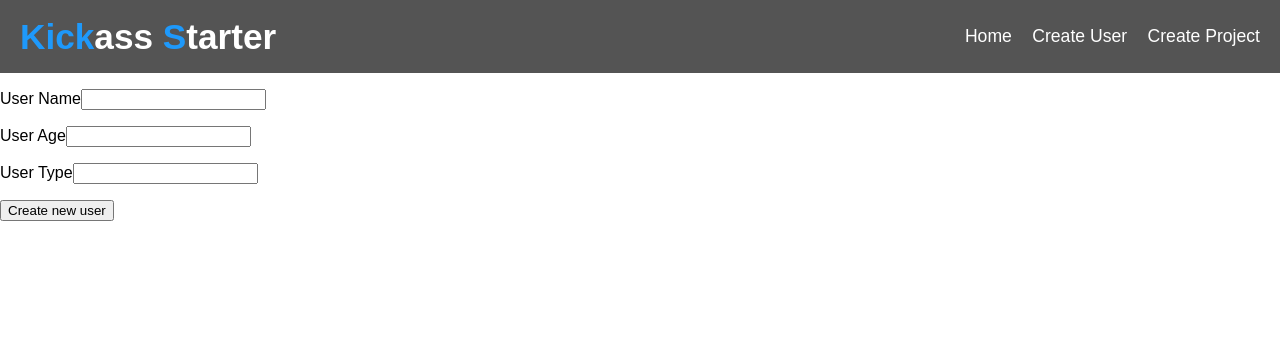
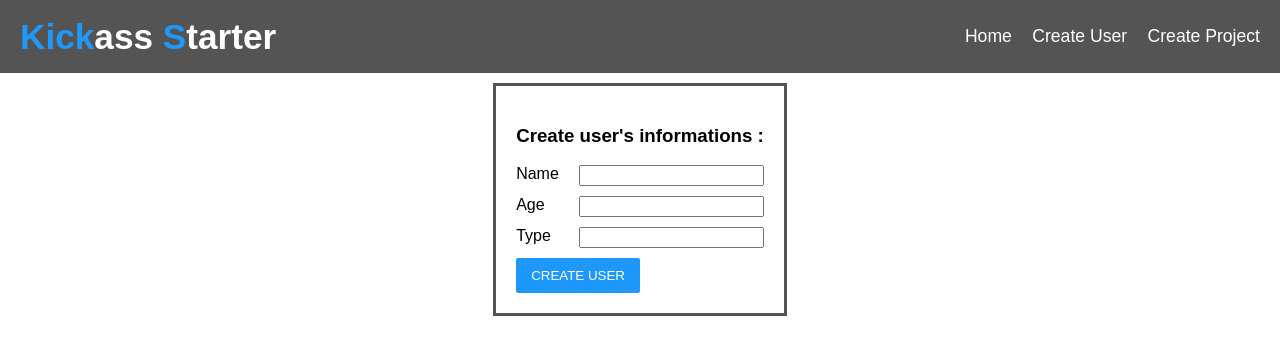
Before and after one commit to simplonco/react-kickass-exercice, a React (Create React App) app in the folder kickass-starter/: page /newuser in a window 1280 px wide. Shown: the top 354 px of the page. Built offline with nearby package versions, Linux system fonts and the light colour scheme.

Commit message:
userForm component done

```diff
--- a/kickass-starter/src/component/List/List.js
+++ b/kickass-starter/src/component/List/List.js
@@ -3,15 +3,17 @@ import { API } from './../../variables';
 
 const List = (props) => {
 
-	function handleDeleteUser(e, userId) {
+	function handleDeleteItem(e, itemId) {
 		e.stopPropagation();
-		fetch(`${API}/${props.elementsType}/${userId}`, { method: 'DELETE' })
+		fetch(`${API}/${props.elementsType}/${itemId}`, {
+			method: 'DELETE',
+			headers: { 'Origin': 'Access-Control-Allow-Origin' }
+		})
 			.then(data => {
 				console.log('user deleted');
 				window.location.reload();
 			})
 			.catch(err => console.log('error ', err));
-		console.log('clicked');
 	}
 
 	function renderList() {
@@ -26,7 +28,7 @@ const List = (props) => {
 							<a className="home-user" style={{ flex: 1 }} onClick={() => console.log('clicked link')} href={`/${props.elementsType}/${data._id}`}>
 								{eval('data.' + props.propertyCalling)}
 							</a>
-							<button onClick={(e) => handleDeleteUser(e, data._id)}>Delete</button>
+							<button onClick={(e) => handleDeleteItem(e, data._id)}>Delete</button>
 						</li>
 					)
 				})
--- a/kickass-starter/src/component/ProjectForm/ProjectForm.js
+++ b/kickass-starter/src/component/ProjectForm/ProjectForm.js
@@ -63,7 +63,7 @@ class ProjectForm extends Component {
 						{searchUser.map((user, index) => {
 							return (
 								<li key={index}
-									onClick={() => this.setCreatorId(user._id)}
+									onClick={() => this.setCreatorId(user)}
 								>{user.name}</li>
 							)
 						})}
@@ -72,9 +72,10 @@ class ProjectForm extends Component {
 		)
 	}
 
-	setCreatorId(userId) {
+	setCreatorId(user) {
 		this.setState({
-			creator: userId
+			creator: user._id,
+			creatorName: user.name
 		})
 	}
 
@@ -82,7 +83,10 @@ class ProjectForm extends Component {
 	handleCreateFormSubmit() {
 		fetch(`${API}/project`, {
 			method: 'POST',
-			headers: { 'Content-Type': 'application/json' },
+			headers: {
+				'Content-Type': 'application/json',
+				'Origin': 'Access-Control-Allow-Origin'
+			},
 			body: JSON.stringify({
 				title: this.state.title,
 				description: this.state.description,
@@ -104,7 +108,10 @@ class ProjectForm extends Component {
 	handleUpdateFormSubmit() {
 		fetch(`${API}/project/${this.props.projectId}`, {
 			method: 'PUT',
-			headers: { 'Content-Type': 'application/json' },
+			headers: {
+				'Content-Type': 'application/json',
+				'Origin': 'Access-Control-Allow-Origin'
+			},
 			body: JSON.stringify({
 				title: this.state.title,
 				description: this.state.description,
@@ -122,8 +129,6 @@ class ProjectForm extends Component {
 				console.log('error ', err);
 			});
 	}
-
-
 
 
 	render() {
--- /dev/null
+++ b/kickass-starter/src/component/UserForm/UserForm.js
@@ -0,0 +1,154 @@
+import React, { Component } from 'react';
+import PropTypes from 'prop-types';
+import { Redirect } from 'react-router-dom';
+import { API } from './../../variables';
+
+class UserForm extends Component {
+	constructor(props) {
+		super(props);
+		this.state = {
+			name: "",
+			age: "",
+			type: "",
+			redirectToHome: false
+		};
+	}
+
+	componentDidMount() {
+		const { name, age, type } = this.props;
+
+		this.setState({
+			name,
+			age,
+			type
+		});
+	}
+
+	handleFormChange = (e) => {
+		this.setState({
+			[e.target.name]: e.target.value
+		});
+	}
+
+
+	handleCreateFormSubmit() {
+		fetch(`${API}/user`, {
+			method: 'POST',
+			headers: {
+				'Content-Type': 'application/json',
+				'Origin': 'Access-Control-Allow-Origin'
+			},
+			body: JSON.stringify({
+				name: this.state.name,
+				age: this.state.age,
+				type: this.state.type
+			})
+		})
+			.then(project => {
+				console.log('New user created')
+				this.setState({ redirectToHome: true });
+			})
+			.catch(err => {
+				console.log('error ', err);
+			});
+	}
+
+	handleUpdateFormSubmit() {
+		fetch(`${API}/user/${this.props.userId}`, {
+			method: 'PUT',
+			headers: {
+				'Content-Type': 'application/json',
+				'Origin': 'Access-Control-Allow-Origin'
+			},
+			body: JSON.stringify({
+				name: this.state.name,
+				age: this.state.age,
+				type: this.state.type
+			})
+		})
+			.then(res => {
+				return res.json();
+			})
+			.then(user => {
+				console.log('User updated');
+				window.location.reload();
+			})
+			.catch(err => {
+				console.log('error ', err);
+			});
+	}
+
+
+	render() {
+		const { name, age, type, redirectToHome } = this.state;
+		const { action } = this.props;
+
+		if (redirectToHome) {
+			return (
+				<Redirect to="/" />
+			)
+		}
+
+		return (
+			<div>
+				<div className="container-center">
+					<div className="sub-container user-info">
+						<h3>
+							{(action === "update") ? "Update" : "Create"} user's informations :
+							</h3>
+						<div>
+							<label htmlFor="">Name</label>
+							<input type="text"
+								name="name"
+								value={name}
+								onChange={this.handleFormChange} />
+						</div>
+
+						<div>
+							<label htmlFor="">Age</label>
+							<input type="text"
+								name="age"
+								value={age}
+								onChange={this.handleFormChange} />
+						</div>
+
+						<div>
+							<label htmlFor="">Type</label>
+							<input type="text"
+								name="type"
+								value={type}
+								onChange={this.handleFormChange} />
+						</div>
+
+						<button
+							onClick={() => {
+								(action === "update")
+									? this.handleUpdateFormSubmit()
+									: this.handleCreateFormSubmit()
+							}}
+						>
+							{(action === "update") ? "Update User" : "Create User"}
+						</button>
+					</div>
+				</div>
+			</div>
+		);
+	}
+}
+
+UserForm.propTypes = {
+	action: PropTypes.string.isRequired,
+	name: PropTypes.string,
+	age: PropTypes.number,
+	type: PropTypes.string,
+	userId: PropTypes.string
+}
+
+UserForm.defaultProps = {
+	name: "",
+	age: "",
+	type: "",
+	userId: ""
+}
+
+export default UserForm;
--- a/kickass-starter/src/scenes/NewUser/NewUser.js
+++ b/kickass-starter/src/scenes/NewUser/NewUser.js
@@ -1,6 +1,7 @@
 import React, { Component } from 'react';
 import { Redirect } from 'react-router-dom';
 import { API } from './../../variables';
+import UserForm from './../../component/UserForm/UserForm';
 
 class CreateUser extends Component {
 	constructor(props) {
@@ -14,73 +15,50 @@ class CreateUser extends Component {
 	}
 
 
-	handleFormChange = (e) => {
-		this.setState({
-			[e.target.name]: e.target.value
-		});
-	}
+	// handleFormChange = (e) => {
+	// 	this.setState({
+	// 		[e.target.name]: e.target.value
+	// 	});
+	// }
 
-	handleFormSubmit() {
+	// handleFormSubmit() {
 
-		fetch(`${API}/user`, {
-			method: 'POST',
-			headers: { 'Content-Type': 'application/json' },
-			body: JSON.stringify({
-				name: this.state.name,
-				age: this.state.age,
-				type: this.state.type
-			})
-		})
-			.then(res => {
-				return res.json();
-				// this.context.transitionTo('/');
-			})
-			.then(user => {
-				console.log('New user created');
-				this.setState({ redirectToHome: true });
-			})
-			.catch(err => {
-				console.log('error ', err);
-			});
-	}
+	// 	fetch(`${API}/user`, {
+	// 		method: 'POST',
+	// 		headers: { 'Content-Type': 'application/json' },
+	// 		body: JSON.stringify({
+	// 			name: this.state.name,
+	// 			age: this.state.age,
+	// 			type: this.state.type
+	// 		})
+	// 	})
+	// 		.then(res => {
+	// 			return res.json();
+	// 			// this.context.transitionTo('/');
+	// 		})
+	// 		.then(user => {
+	// 			console.log('New user created');
+	// 			this.setState({ redirectToHome: true });
+	// 		})
+	// 		.catch(err => {
+	// 			console.log('error ', err);
+	// 		});
+	// }
 
 	render() {
-		const { name, age, type, redirectToHome } = this.state;
+		// const { name, age, type, redirectToHome } = this.state;
 
-		if (redirectToHome) {
-			return (
-				<Redirect to="/" />
-			)
-		}
+		// if (redirectToHome) {
+		// 	return (
+		// 		<Redirect to="/" />
+		// 	)
+		// }
 
 		return (
 			<div>
-				{/*<form>*/}
-				<p>
-					<label htmlFor="name">User Name</label>
-					<input type="text"
-						name="name"
-						onChange={this.handleFormChange}
-						value={name} />
-				</p>
-				<p>
-					<label htmlFor="age">User Age</label>
-					<input type="text"
-						name="age"
-						onChange={this.handleFormChange}
-						value={age} />
-				</p>
-				<p>
-					<label htmlFor="type">User Type</label>
-					<input type="text"
-						name="type"
-						onChange={this.handleFormChange}
-						value={type} />
-				</p>
-				<input type="submit" onClick={() => this.handleFormSubmit()} value="Create new user" />
-				{/*</form>*/}
+				<UserForm action="create" />
 			</div>
-		);
+		)
 	}
 }
 
--- a/kickass-starter/src/scenes/User/User.js
+++ b/kickass-starter/src/scenes/User/User.js
@@ -2,6 +2,7 @@ import React, { Component } from 'react';
 import { Redirect, Link } from 'react-router-dom';
 import { API } from './../../variables';
 import './User.css';
+import UserForm from './../../component/UserForm/UserForm';
 
 export default class User extends Component {
 	constructor(props) {
@@ -36,9 +37,9 @@ export default class User extends Component {
 	handleUpdateUserBtnClick() {
 		this.setState({
 			update: true,
-			name: this.state.user.name,
-			age: this.state.user.age,
-			type: this.state.user.type
+			// name: this.state.user.name,
+			// age: this.state.user.age,
+			// type: this.state.user.type
 		});
 	}
 
@@ -62,7 +63,10 @@ export default class User extends Component {
 	handleUpdateUser() {
 		fetch(`${API}/user/${this.state.user._id}`, {
 			method: 'PUT',
-			headers: { 'Content-Type': 'application/json' },
+			headers: {
+				'Content-Type': 'application/json',
+				'Origin': 'Access-Control-Allow-Origin'
+			},
 			body: JSON.stringify({
 				name: this.state.name,
 				age: this.state.age,
@@ -121,10 +125,11 @@ export default class User extends Component {
 	}
 
 	renderUserUpdate() {
-		const { name, age, type } = this.state;
+		const { user } = this.state;
 		return (
 			<div>
-				<div className="container-center">
+				<UserForm action="update" name={user.name} age={user.age} type={user.type} userId={user._id} />
+				{/*<div className="container-center">
 					<div className="sub-container user-info">
 						<h3>Update User's informations :</h3>
 						<label htmlFor="">Name</label>
@@ -138,7 +143,7 @@ export default class User extends Component {
 
 						<button onClick={() => this.handleUpdateUser()}>Update User</button>
 					</div>
-				</div>
+				</div>*/}
 			</div>
 		)
 	}
```
